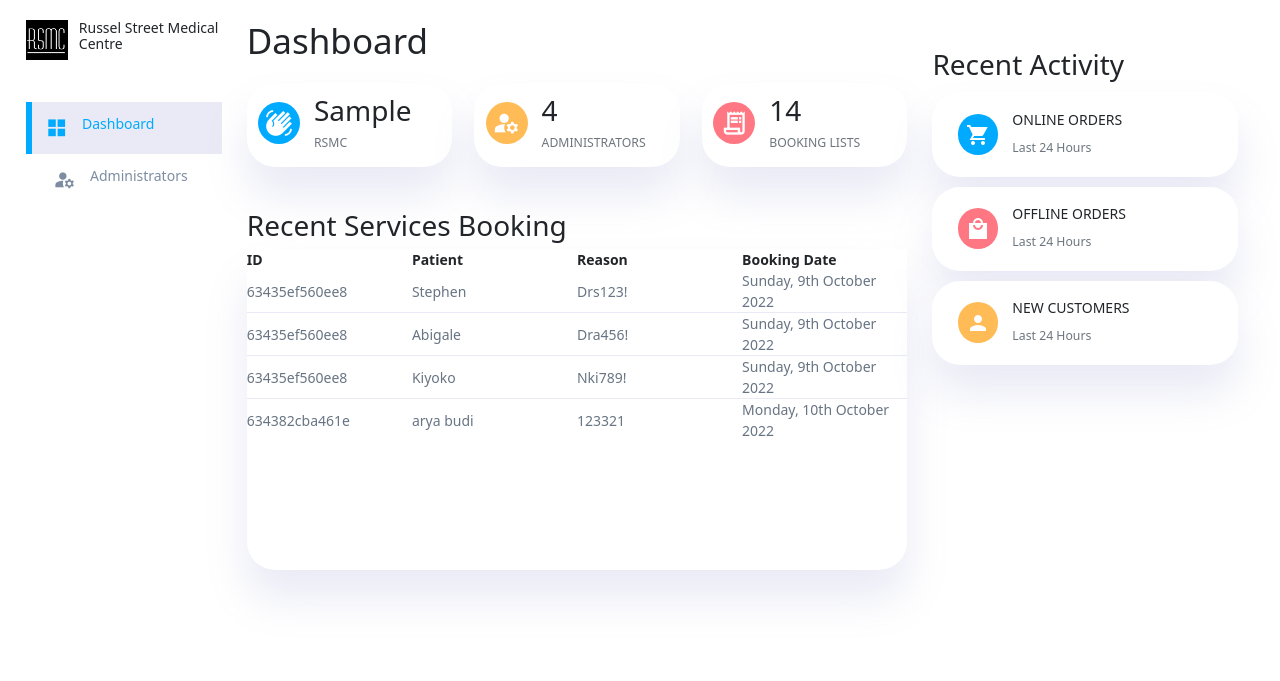
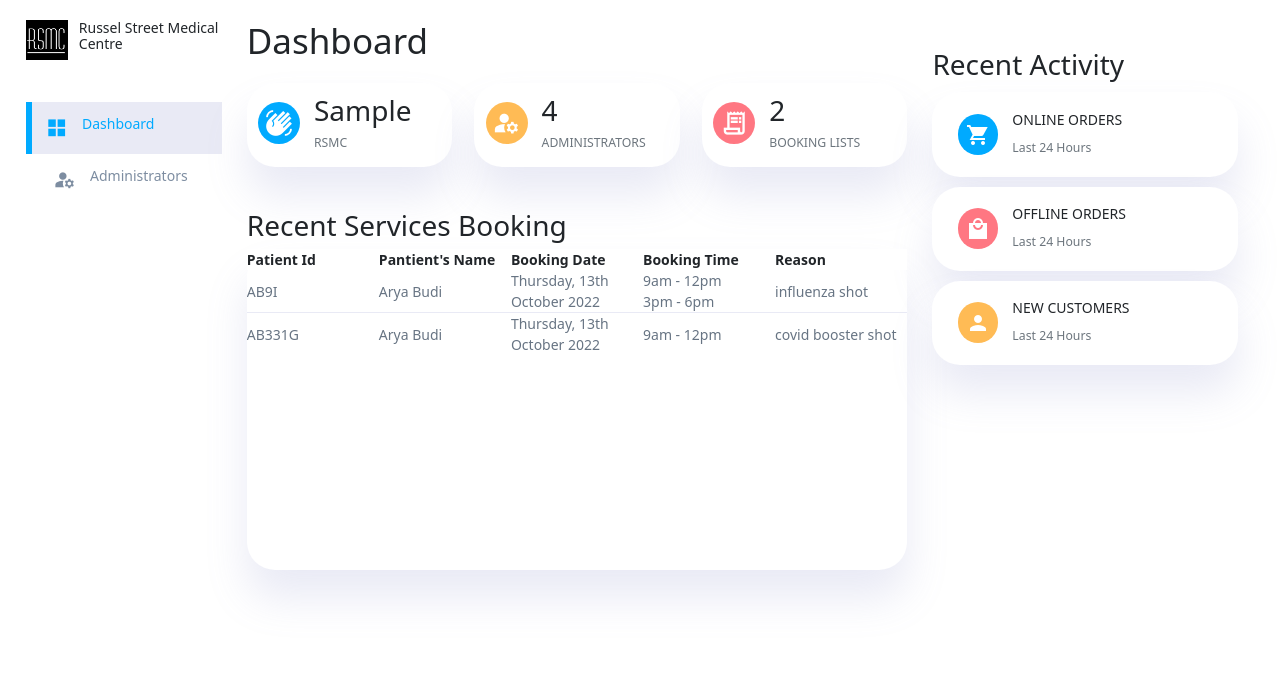
Before and after one commit to deyan-ardi/example-health-project, a PHP site: page /GanaDev-Project/health-client-project/admin/administration?page=dashboard in a window 1280 px wide. Shown: the top 681 px of the page. Run offline with PHP 8.4, Linux system fonts and the light colour scheme; the visitor is signed in with stand-in values (Sample User, id 1).

Commit message:
show data booking

```diff
--- a/admin/pages/dashboard.php
+++ b/admin/pages/dashboard.php
@@ -50,10 +50,10 @@ $date = new generateDateFormatService;
 									$total++;
 								}
 								echo '<h2>' . $total . '</h2>';
-								echo '<small class="text-muted">ADMINISTRATORS</small>';
 								fclose($file_to_read);
 							}
 							?>
+							<small class="text-muted">ADMINISTRATORS</small>
 						</div>
 					</div>
 				</div>
@@ -69,7 +69,17 @@ $date = new generateDateFormatService;
 					</div>
 					<div class="right">
 						<div class="info">
-							<h2>14</h2>
+						<?php
+							$file_to_read = fopen("../database/appointments.txt", "r");
+							$total = 0;
+							if ($file_to_read !== FALSE) {
+								while (($data = fgetcsv($file_to_read, 100, ',')) !== FALSE) {
+									$total++;
+								}
+								echo '<h2>' . $total . '</h2>';
+								fclose($file_to_read);
+							}
+							?>
 							<small class="text-muted">BOOKING LISTS</small>
 						</div>
 					</div>
@@ -83,29 +93,28 @@ $date = new generateDateFormatService;
 		<table>
 			<thead>
 				<tr class="text-right">
-					<th>ID</th>
-					<th>Patient</th>
+					<th>Patient Id</th>
+					<th>Pantient's Name</th>
+					<th>Booking Date</th>
+					<th>Booking Time</th>
 					<th>Reason</th>
-					<th>Booking Date</th>
 				</tr>
 			</thead>
 			<tbody>
 				<?php
-				$file_to_read = fopen("../database/users.txt", "r");
+				$file_to_read = fopen("../database/appointments.txt", "r");
 				if ($file_to_read !== FALSE) {
 					while (($data = fgetcsv($file_to_read, 100, ',')) !== FALSE) {
 						echo "<tr>";
-						for ($i = 0; $i < count($data); $i++) {
-							if ($i == 3) {
-								echo "<td class='text-right'>" . $date->format($data[$i]) . "</td>";
-							} else {
-								echo "<td class='text-right'>" . $data[$i] . "</td>";
-							}
+								echo "<td class='text-right'>" . $data[1] . "</td>";
+								echo "<td class='text-right'>" . $data[2] . " ".$data[3]. "</td>";
+								echo "<td class='text-right'>" . $date->format($data[4]) . "</td>";
+								echo "<td class='text-right'>" . str_replace(";", "<br>", $data[5]) . "</td>";
+								echo "<td class='text-right'>" . $data[6] . "</td>";
 						}
 						echo "</tr>\n";
 					}
 					fclose($file_to_read);
-				}
 				?>
 			</tbody>
 		</table>
--- a/controller/tools.php
+++ b/controller/tools.php
@@ -22,16 +22,19 @@ class Tools
             $_SESSION['username'] = $this->username;
             $_SESSION['password'] = $this->password;
             $_SESSION['user'] = true;
+
             if($_POST["remember"]=='1' || $_POST["remember"]=='on')
             {
-            $hour = time() + 3600;
-            setcookie('username', $this->username, $hour);
-            setcookie('password', $this->password, $hour);
+                $hour = time() + 3600 * 24;
+                setcookie('username', $this->username, $hour);
+                setcookie('password', $this->password, $hour);
+                header("Location: administration?page=dashboard");
+                die();
+            }
+
             header("Location: administration?page=dashboard");
             die();
-            }
-            header("Location: administration?page=dashboard");
-            die();
+
         } else {
             $id = uniqid();
             $name = $_POST['username'];
--- /dev/null
+++ b/database/accessattempts.txt
@@ -0,0 +1 @@
+6345ac1ccf2b2,rudi,"2022-10-11 17:47:08"
--- a/database/appointments.txt
+++ b/database/appointments.txt
@@ -1 +1,2 @@
 6345aded20853,AB9I,Arya,Budi,2022-10-13,"9am - 12pm;3pm - 6pm","influenza shot","2022-10-11 17:54:53"
+6345f38fc4a38,AB331G,Arya,Budi,2022-10-13,"9am - 12pm","covid booster shot","2022-10-11 22:51:59"
```
